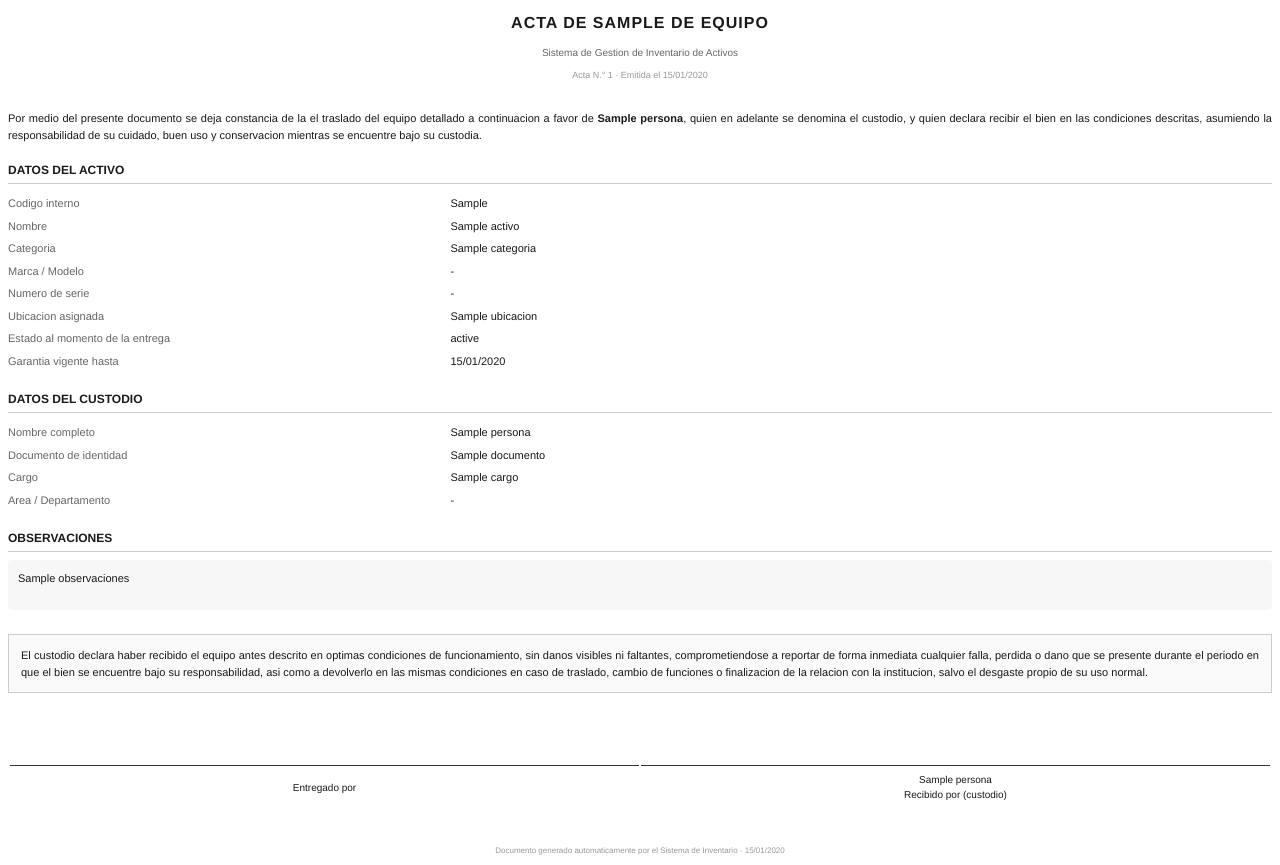
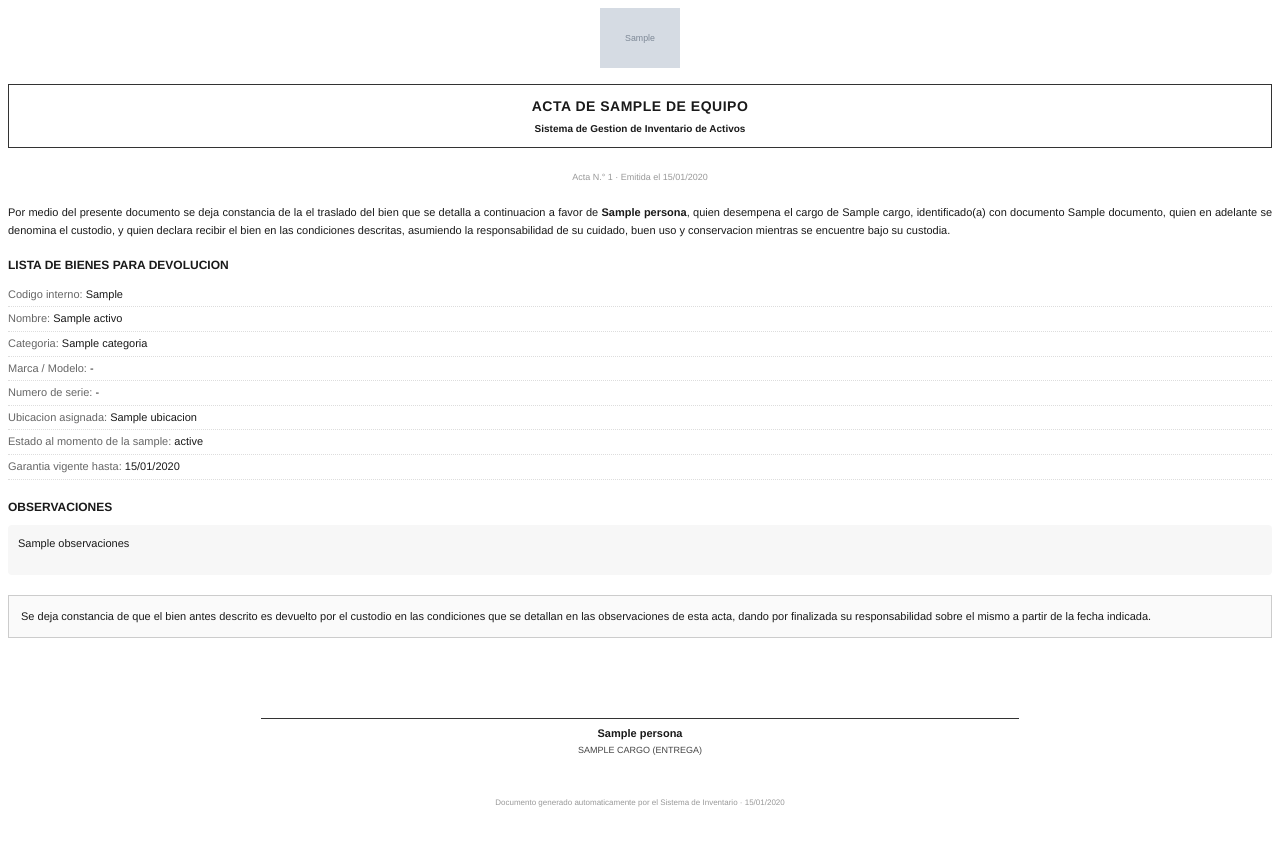
Before and after one commit to BryanRC99/Inventario, a Django app: template actas/templates/actas/acta_pdf.html in a window 1280 px wide. After the commit the page ends 807 px from the top, so only its background shows below. Run offline with Django 5.2, Linux system fonts and the light colour scheme; the template is opened without the code that fills it: most values are stand-ins (such as "Sample title", 1, 10 or a date in 2020); grey boxes marked "Sample" are stand-in pictures.

Commit message:
Modificacion del diseño de las actas de entrega

```diff
--- a/actas/templates/actas/acta_pdf.html
+++ b/actas/templates/actas/acta_pdf.html
@@ -4,62 +4,64 @@
 <meta charset="utf-8">
 <style>
   @page { size: A4; margin: 2.5cm; }
-  body { font-family: Helvetica, sans-serif; font-size: 11px; color: #1a1a1a; line-height: 1.5; }
-  h1 { font-size: 16px; text-align: center; margin-bottom: 2px; letter-spacing: 1px; }
-  .subtitulo { text-align: center; color: #666; margin-bottom: 4px; font-size: 10px; }
-  .folio { text-align: center; color: #999; margin-bottom: 28px; font-size: 9px; }
-  .parrafo { text-align: justify; margin-bottom: 18px; }
+  body { font-family: Helvetica, sans-serif; font-size: 11px; color: #1a1a1a; line-height: 1.6; }
+  .logo { text-align: center; margin-bottom: 10px; }
+  .logo img { max-height: 60px; max-width: 220px; }
+  .caja-titulo { border: 1px solid #333; padding: 10px 14px; margin-bottom: 22px; }
+  .caja-titulo h1 { font-size: 14px; text-align: center; margin: 0 0 4px 0; letter-spacing: 0.5px; }
+  .caja-titulo .subtitulo { text-align: center; font-size: 10px; font-weight: bold; margin: 0; }
+  .folio { text-align: center; color: #999; margin-bottom: 20px; font-size: 9px; }
+  .parrafo { text-align: justify; margin-bottom: 16px; }
   .seccion { margin-bottom: 18px; }
-  .seccion h2 { font-size: 12px; border-bottom: 1px solid #ccc; padding-bottom: 4px; margin-bottom: 8px; text-transform: uppercase; }
-  table.datos { width: 100%; border-collapse: collapse; }
-  table.datos td { padding: 3px 0; vertical-align: top; }
-  table.datos td.label { color: #666; width: 35%; }
+  .seccion h2 { font-size: 12px; margin-bottom: 8px; text-transform: uppercase; }
+  ul.lista-bienes { list-style: none; padding: 0; margin: 0; }
+  ul.lista-bienes li { padding: 3px 0; border-bottom: 1px dotted #ddd; }
+  ul.lista-bienes li .campo { color: #666; }
   .observaciones { margin-top: 8px; padding: 10px; background: #f7f7f7; border-radius: 4px; min-height: 30px; }
-  .declaracion { margin-top: 24px; padding: 12px; border: 1px solid #ccc; background: #fafafa; text-align: justify; }
-  table.firmas { width: 100%; margin-top: 70px; }
-  table.firmas td { width: 50%; text-align: center; padding-top: 4px; font-size: 10px; }
-  table.firmas .linea { border-top: 1px solid #333; padding-top: 6px; }
+  .declaracion { margin-top: 20px; padding: 12px; border: 1px solid #ccc; background: #fafafa; text-align: justify; }
+  .firma { width: 60%; margin: 80px auto 0 auto; text-align: center; }
+  .firma .linea { border-top: 1px solid #333; padding-top: 6px; }
+  .firma .nombre { font-weight: bold; }
+  .firma .rol { text-transform: uppercase; font-size: 9px; color: #444; }
   .pie { margin-top: 40px; text-align: center; color: #999; font-size: 8px; }
 </style>
 </head>
 <body>
-  <h1>ACTA DE {{ acta.get_tipo_display|upper }} DE EQUIPO</h1>
-  <p class="subtitulo">Sistema de Gestion de Inventario de Activos</p>
+
+  <div class="logo">
+    <img src="{{ logo_url }}" alt="Logo de la empresa">
+  </div>
+
+  <div class="caja-titulo">
+    <h1>ACTA DE {{ acta.get_tipo_display|upper }} DE EQUIPO</h1>
+    <p class="subtitulo">Sistema de Gestion de Inventario de Activos</p>
+  </div>
   <p class="folio">Acta N.&deg; {{ acta.id }} &middot; Emitida el {{ acta.fecha|date:"d/m/Y" }}</p>
 
   <p class="parrafo">
     Por medio del presente documento se deja constancia de la
     {% if acta.tipo == 'entrega' %}entrega{% elif acta.tipo == 'devolucion' %}devolucion{% else %}el traslado{% endif %}
-    del equipo detallado a continuacion a favor de
-    <strong>{{ acta.persona.nombre_completo }}</strong>, quien en adelante se denomina el custodio,
-    y quien declara recibir el bien en las condiciones descritas, asumiendo la responsabilidad
-    de su cuidado, buen uso y conservacion mientras se encuentre bajo su custodia.
+    del bien que se detalla a continuacion a favor de
+    <strong>{{ acta.persona.nombre_completo }}</strong>{% if acta.persona.cargo %}, quien desempena el cargo de {{ acta.persona.cargo }}{% endif %}{% if acta.persona.documento %}, identificado(a) con documento {{ acta.persona.documento }}{% endif %},
+    quien en adelante se denomina el custodio, y quien declara recibir el bien en las condiciones
+    descritas, asumiendo la responsabilidad de su cuidado, buen uso y conservacion mientras se
+    encuentre bajo su custodia.
   </p>
 
   <div class="seccion">
-    <h2>Datos del activo</h2>
-    <table class="datos">
-      <tr><td class="label">Codigo interno</td><td>{{ acta.activo.codigo_interno }}</td></tr>
-      <tr><td class="label">Nombre</td><td>{{ acta.activo.nombre }}</td></tr>
-      <tr><td class="label">Categoria</td><td>{{ acta.activo.categoria.nombre }}</td></tr>
-      <tr><td class="label">Marca / Modelo</td><td>{{ acta.activo.marca|default:"-" }} {{ acta.activo.modelo|default:"" }}</td></tr>
-      <tr><td class="label">Numero de serie</td><td>{{ acta.activo.numero_serie|default:"-" }}</td></tr>
-      <tr><td class="label">Ubicacion asignada</td><td>{{ acta.activo.ubicacion.nombre }}</td></tr>
-      <tr><td class="label">Estado al momento de la entrega</td><td>{{ acta.activo.get_estado_display }}</td></tr>
+    <h2>Lista de bienes {% if acta.tipo == 'entrega' %}para entrega{% else %}para devolucion{% endif %}</h2>
+    <ul class="lista-bienes">
+      <li><span class="campo">Codigo interno:</span> {{ acta.activo.codigo_interno }}</li>
+      <li><span class="campo">Nombre:</span> {{ acta.activo.nombre }}</li>
+      <li><span class="campo">Categoria:</span> {{ acta.activo.categoria.nombre }}</li>
+      <li><span class="campo">Marca / Modelo:</span> {{ acta.activo.marca|default:"-" }} {{ acta.activo.modelo|default:"" }}</li>
+      <li><span class="campo">Numero de serie:</span> {{ acta.activo.numero_serie|default:"-" }}</li>
+      <li><span class="campo">Ubicacion asignada:</span> {{ acta.activo.ubicacion.nombre }}</li>
+      <li><span class="campo">Estado al momento de la {{ acta.get_tipo_display|lower }}:</span> {{ acta.activo.get_estado_display }}</li>
       {% if acta.activo.fecha_fin_garantia %}
-      <tr><td class="label">Garantia vigente hasta</td><td>{{ acta.activo.fecha_fin_garantia|date:"d/m/Y" }}</td></tr>
+      <li><span class="campo">Garantia vigente hasta:</span> {{ acta.activo.fecha_fin_garantia|date:"d/m/Y" }}</li>
       {% endif %}
-    </table>
-  </div>
-
-  <div class="seccion">
-    <h2>Datos del custodio</h2>
-    <table class="datos">
-      <tr><td class="label">Nombre completo</td><td>{{ acta.persona.nombre_completo }}</td></tr>
-      <tr><td class="label">Documento de identidad</td><td>{{ acta.persona.documento }}</td></tr>
-      <tr><td class="label">Cargo</td><td>{{ acta.persona.cargo|default:"-" }}</td></tr>
-      <tr><td class="label">Area / Departamento</td><td>{{ acta.persona.area|default:"-" }}</td></tr>
-    </table>
+    </ul>
   </div>
 
   {% if acta.observaciones %}
@@ -70,20 +72,29 @@
   {% endif %}
 
   <div class="declaracion">
-    El custodio declara haber recibido el equipo antes descrito en optimas condiciones de
+    {% if acta.tipo == 'entrega' %}
+    El custodio declara haber recibido el bien antes descrito en optimas condiciones de
     funcionamiento, sin danos visibles ni faltantes, comprometiendose a reportar de forma
     inmediata cualquier falla, perdida o dano que se presente durante el periodo en que
     el bien se encuentre bajo su responsabilidad, asi como a devolverlo en las mismas
     condiciones en caso de traslado, cambio de funciones o finalizacion de la relacion
     con la institucion, salvo el desgaste propio de su uso normal.
+    {% else %}
+    Se deja constancia de que el bien antes descrito es devuelto por el custodio en las
+    condiciones que se detallan en las observaciones de esta acta, dando por finalizada
+    su responsabilidad sobre el mismo a partir de la fecha indicada.
+    {% endif %}
   </div>
 
-  <table class="firmas">
-    <tr>
-      <td class="linea">Entregado por</td>
-      <td class="linea">{{ acta.persona.nombre_completo }}<br/>Recibido por (custodio)</td>
-    </tr>
-  </table>
+  <div class="firma">
+    <div class="linea">
+      <div class="nombre">{{ acta.persona.nombre_completo }}</div>
+      <div class="rol">
+        {% if acta.persona.cargo %}{{ acta.persona.cargo }}{% else %}Custodio{% endif %}
+        ({% if acta.tipo == 'entrega' %}recibe{% else %}entrega{% endif %})
+      </div>
+    </div>
+  </div>
 
   <p class="pie">Documento generado automaticamente por el Sistema de Inventario &middot; {{ acta.fecha|date:"d/m/Y" }}</p>
 </body>
```
Also changed, not shown: actas/templates/actas/logovyv.png (added), 3 other files.
